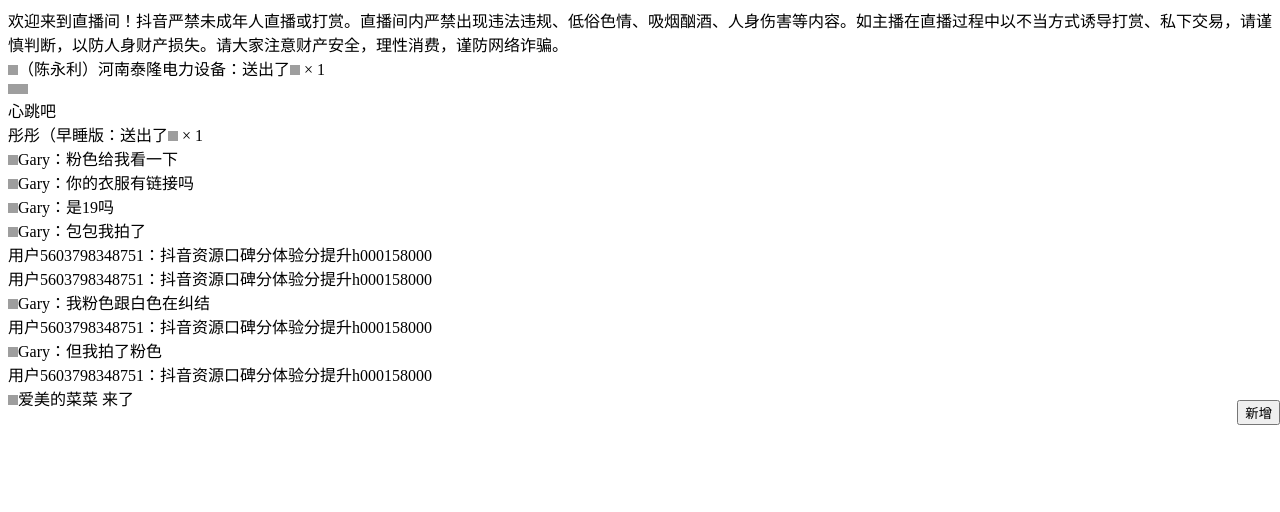
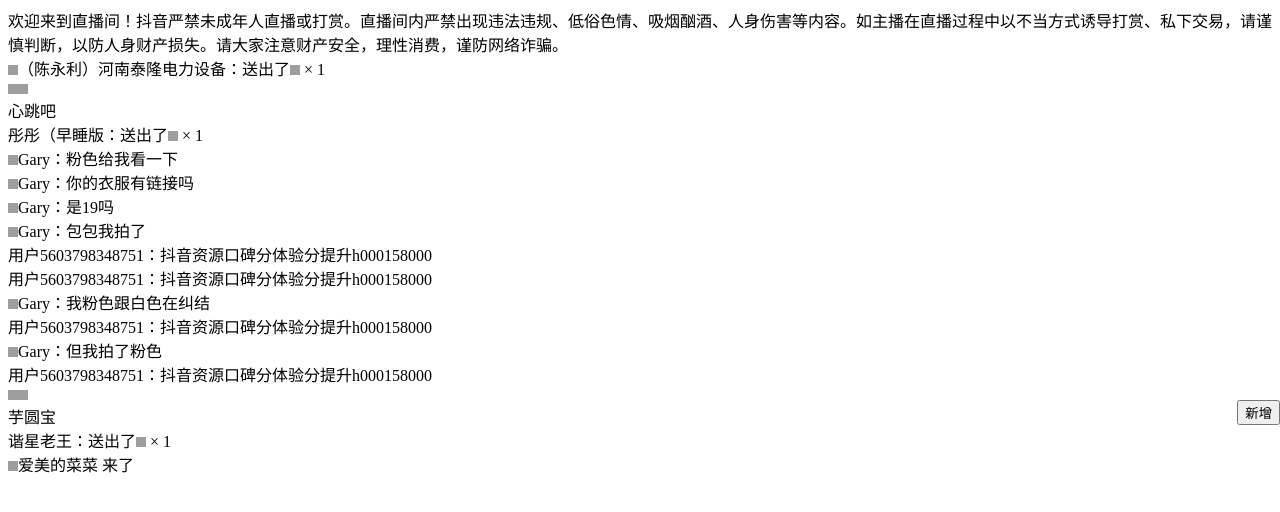
Before and after one commit to xxxsjan/douyin-danmu, a website: page template.html in a window 1280 px wide. Drawn offline with Linux system fonts and the light colour scheme; grey boxes are pictures that could not be loaded.

Commit message:
逻辑优化

```diff
--- a/douyin.js
+++ b/douyin.js
@@ -68,7 +68,8 @@
 
       const handleListenChange = (mutationsList, observer) => {
         const newDom = mutationsList[0].addedNodes[0];
-        console.log('newDom: ', newDom);
+        console.log("newDom: ", newDom);
+        if (!newDom) return;
         const mUQC4JAd = newDom.querySelector(".mUQC4JAd");
         if (mUQC4JAd) {
           // const span1 = mUQC4JAd.querySelector("span:nth-child(1)");
--- a/template.html
+++ b/template.html
@@ -18,6 +18,7 @@
       style="height: auto; min-height: 331.837px"
     >
       <div style="flex: 1 1 0%">
+        <!-- 直播间消息 -->
         <div
           class="webcast-chatroom___item webcast-chatroom___enter-done"
           data-id="7212171413381755092"
@@ -260,6 +261,7 @@
             >
           </div>
         </div>
+        <!-- 普通消息 -->
         <div
           class="webcast-chatroom___item webcast-chatroom___enter-done"
           data-id="7212172007735333946"
@@ -271,6 +273,42 @@
             ><span class="JqBinbea"
               ><span class="webcast-chatroom___content-with-emoji-text"
                 >抖音资源口碑分体验分提升h000158000</span
+              ></span
+            >
+          </div>
+        </div>
+        <!-- 有牌子，送礼物 -->
+        <div class="webcast-chatroom___item webcast-chatroom___enter-done">
+          <div class="mUQC4JAd">
+            <span style="cursor: pointer"
+              ><span class="IK03Li9C"
+                ><span class="OAJeuZUg"
+                  ><img
+                    alt=""
+                    src="https://p3-webcast.douyinpic.com/img/webcast/user_grade_level_v5_19.png~tplv-obj.image"
+                    height="18" /></span
+                ><span class="OAJeuZUg"
+                  ><img
+                    alt=""
+                    src="https://p6-webcast.douyinpic.com/img/webcast/fansclub_level_v6_1.png~tplv-obj.image"
+                    height="18"
+                  />
+                  <div class="X3mYTmNP">
+                    <span class="ffaZ_pvB"></span
+                    ><span class="I1YlCmYh">芋圆宝</span>
+                  </div></span
+                ></span
+              ></span
+            ><span class="LU6dHmmD">谐星老王：</span
+            ><span class="JqBinbea"
+              ><span class="JJvNvDHA"
+                ><span class="Q7mln_nz"
+                  >送出了<img
+                    class="fTLFnWPf"
+                    src="https://p3-webcast.douyinpic.com/img/webcast/0ea40b8376ef8157791b928a339ed9c9~tplv-obj.png"
+                    alt=""
+                  /><span class="YM0CcJbw">&nbsp;×&nbsp;1</span></span
+                ></span
               ></span
             >
           </div>
```
Also changed, not shown: README.md.
